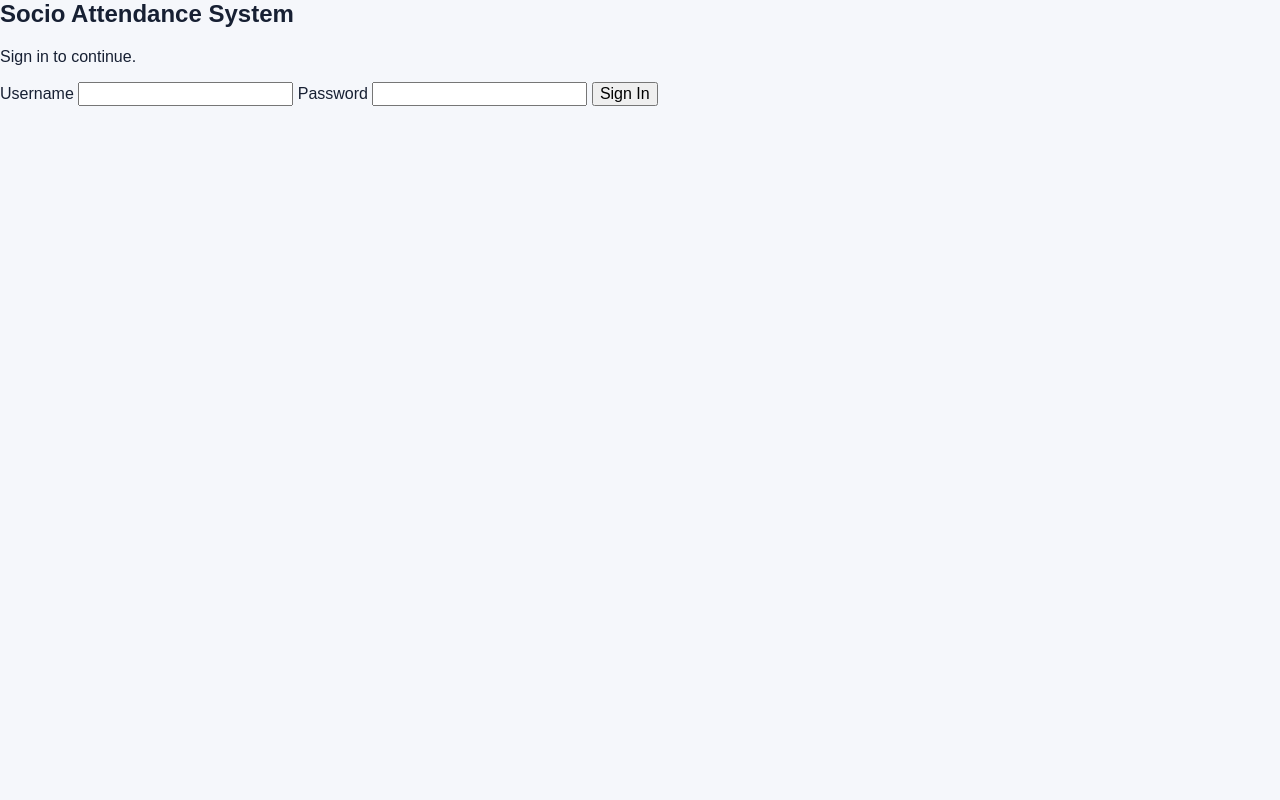
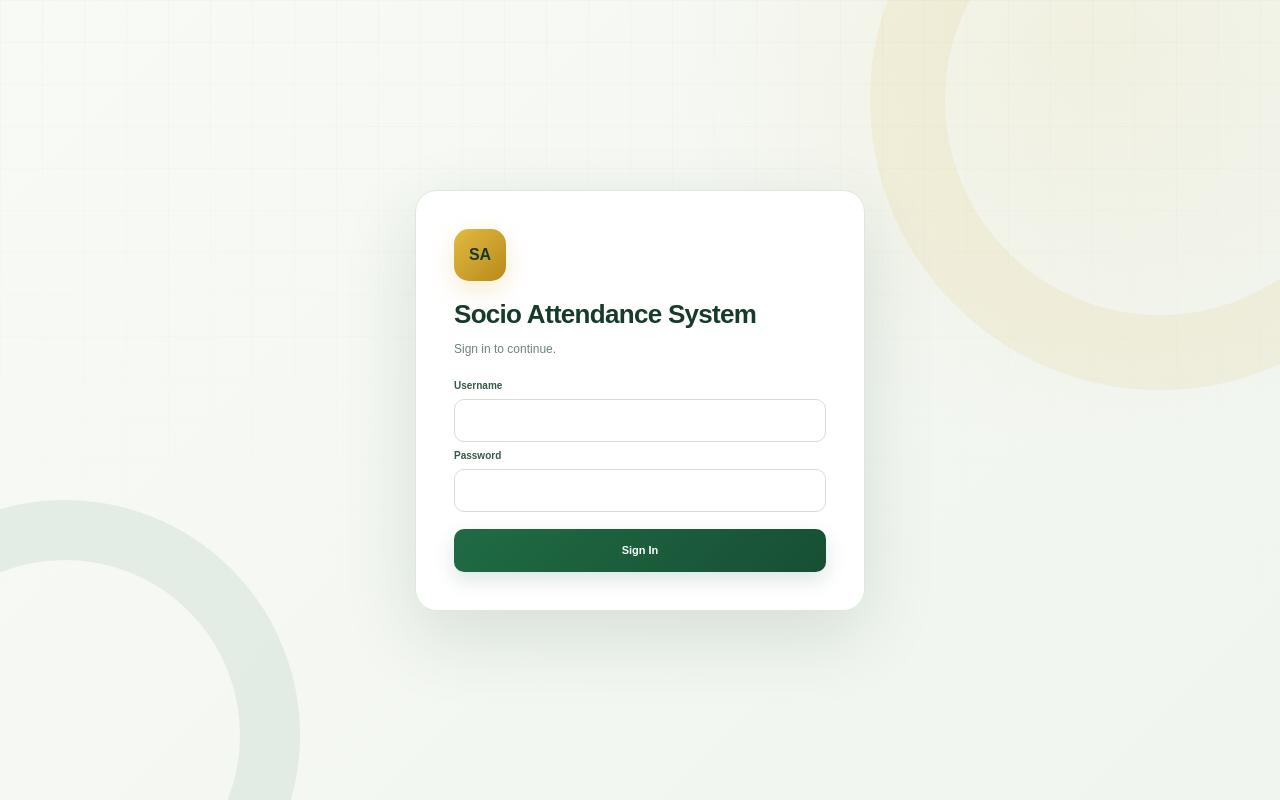
Before and after one commit to shackdoww/socio-attendance-system, a Flask app: page /login in a window 1280 px wide. Run offline with Flask 3, Linux system fonts and the light colour scheme.

Commit message:
Apply NDMU theme to login page

```diff
--- a/templates/auth/login.html
+++ b/templates/auth/login.html
@@ -5,26 +5,19 @@
     <meta name="viewport" content="width=device-width, initial-scale=1.0">
     <title>Login | Socio Attendance System</title>
     <link rel="stylesheet" href="{{ url_for('static', filename='css/style.css') }}">
+    <link rel="stylesheet" href="{{ url_for('static', filename='css/ndmu-theme.css') }}">
 </head>
 <body>
     <main class="auth-container">
         <section class="auth-card">
             <h1>Socio Attendance System</h1>
             <p>Sign in to continue.</p>
-
-            {% with messages = get_flashed_messages(with_categories=true) %}
-                {% for category, message in messages %}
-                    <div class="alert {{ category }}">{{ message }}</div>
-                {% endfor %}
-            {% endwith %}
-
+            {% with messages = get_flashed_messages(with_categories=true) %}{% for category, message in messages %}<div class="alert {{ category }}">{{ message }}</div>{% endfor %}{% endwith %}
             <form method="post">
                 <label for="username">Username</label>
                 <input id="username" name="username" type="text" required autocomplete="username">
-
                 <label for="password">Password</label>
                 <input id="password" name="password" type="password" required autocomplete="current-password">
-
                 <button type="submit">Sign In</button>
             </form>
         </section>
```
